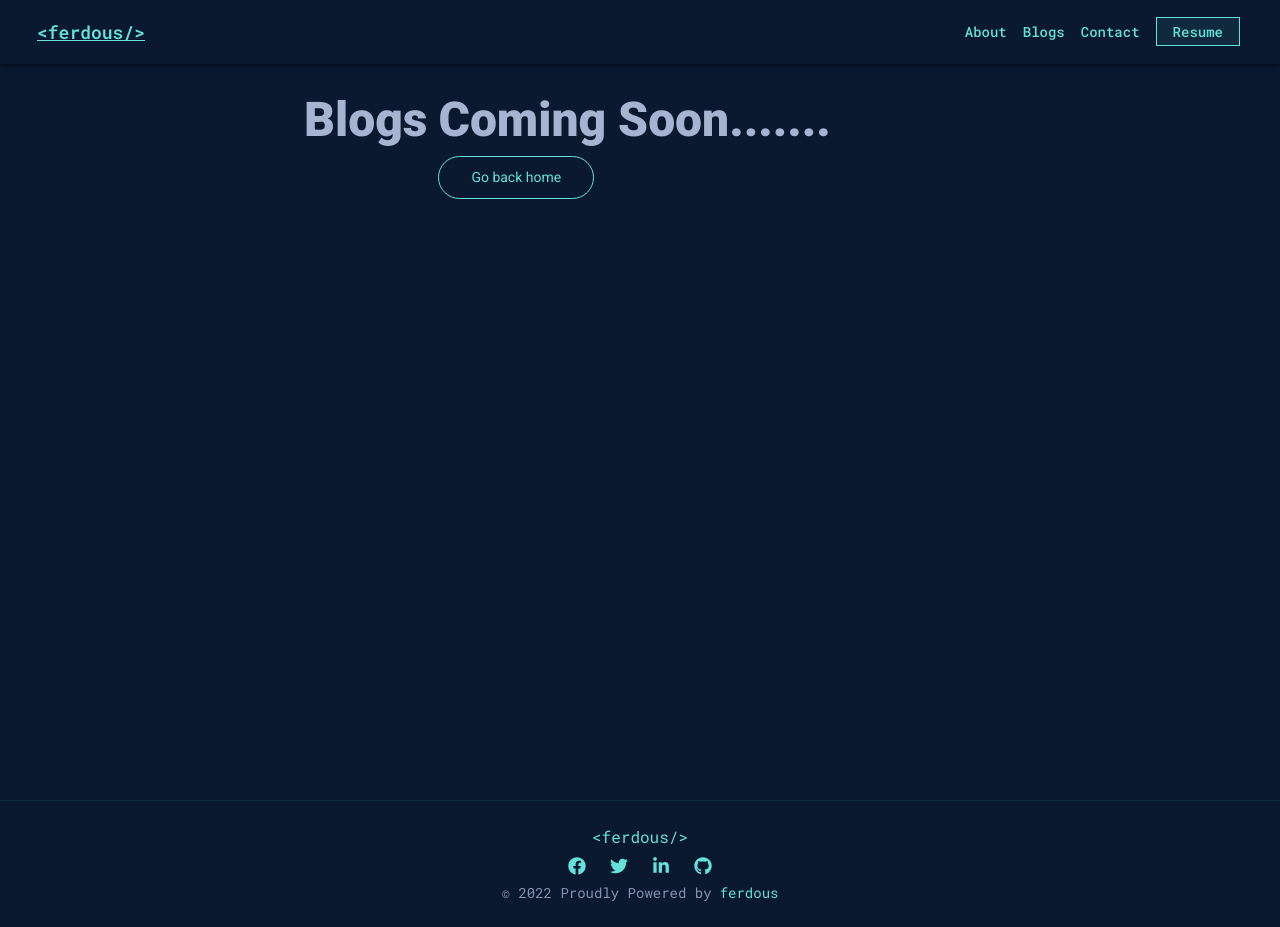
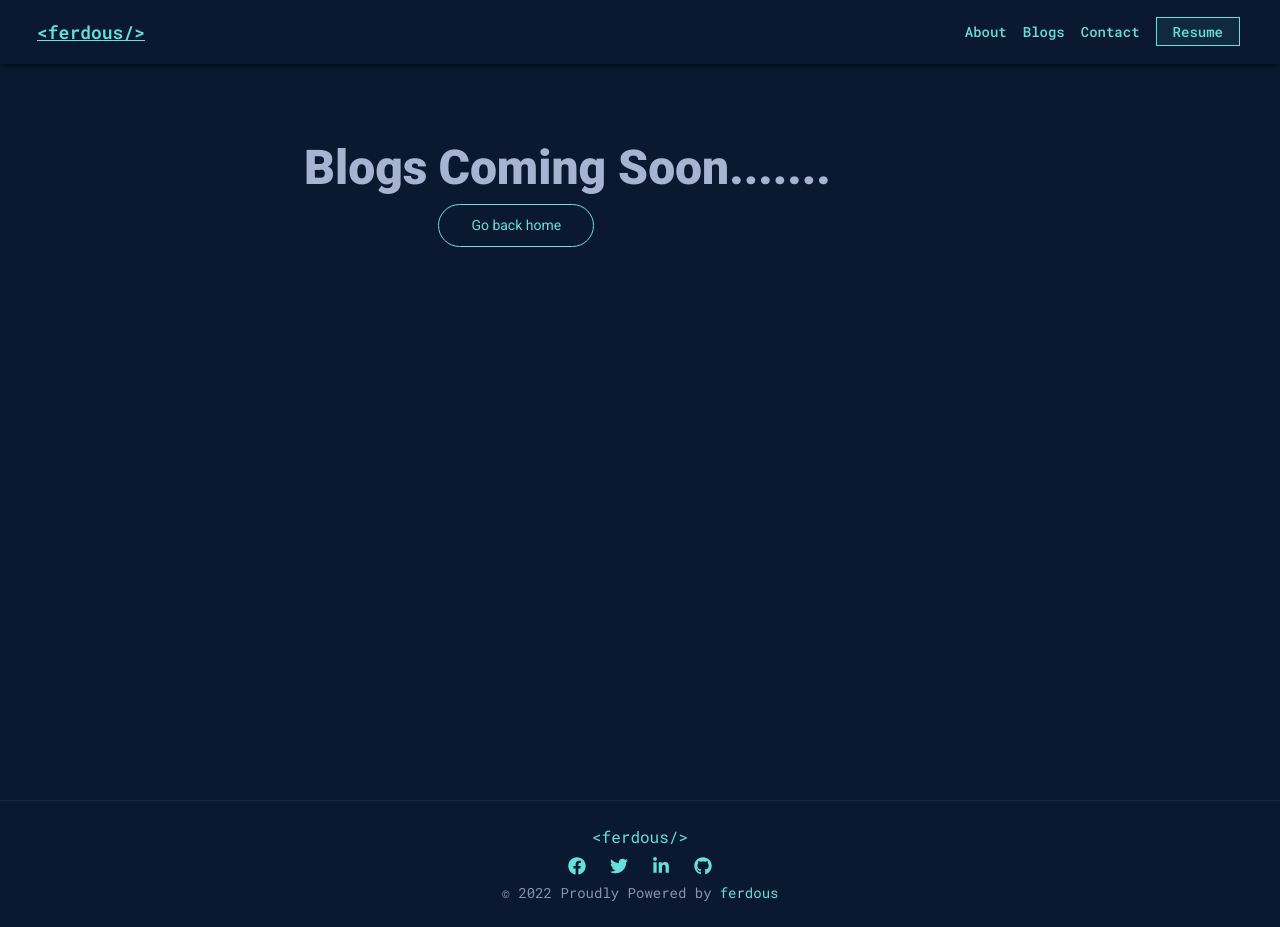
Before and after one commit to ferdousr3/portfolio-resume, a React (Create React App) app: page /blogs in a window 1280 px wide. Built offline with nearby package versions, Linux system fonts and the light colour scheme.

Commit message:
fix error

```diff
--- a/src/Pages/Blogs.js
+++ b/src/Pages/Blogs.js
@@ -4,7 +4,7 @@ import { Navigate } from 'react-router-dom';
 const Blogs = () => {
   return (
     <>
-      <div className="container pt-24 pb-5 max-w-3xl mx-auto h-screen">
+      <div className="container pt-24 xl:pt-36 pb-5 max-w-3xl mx-auto h-screen">
         <div className="grid grid-cols-1 sm:grid-cols-2 md:grid-cols-5 font-heading">
           <div className="col-span-1">
             <h1 className="text-5xl font-extrabold text-accent">Blogs</h1>
```
